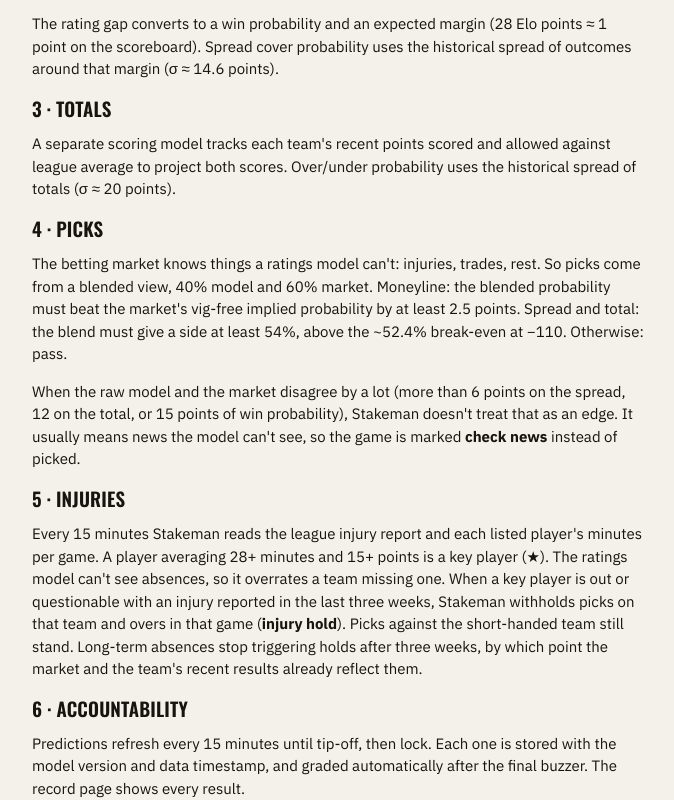
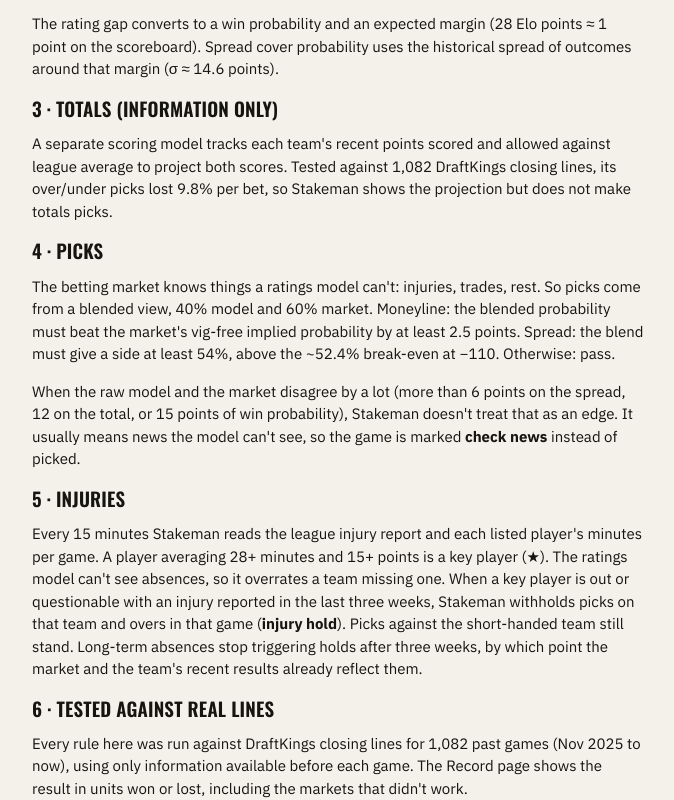
Before and after one commit to luckys-lnz/stakeman, a Next.js app: page /method in a window 1280 px wide. Shown: the part 461-1261 px from the top of the page, without its empty margins (84-758 px from the left). Built offline with nearby package versions, Linux system fonts and the light colour scheme.

Commit message:
Model v1.4: drop totals picks after closing-line backtest (-9.8% ROI); copy explains totals are info only

```diff
--- a/app/game/[id]/page.tsx
+++ b/app/game/[id]/page.tsx
@@ -54,7 +54,7 @@
   const tl = p?.market_total != null ? Number(p.market_total) : null, et = p ? Number(p.exp_total) : null;
   const totalVerdict = tl == null || et == null ? null
     : Math.abs(et - tl) < 3 ? `Projection ${et.toFixed(1)} is close to the line (${tl}): no edge.`
-    : `Model projects ${Math.abs(et - tl).toFixed(1)} pts ${et > tl ? "more" : "fewer"} than the line: leans ${et > tl ? "Over" : "Under"}.`;
+    : `Model projects ${Math.abs(et - tl).toFixed(1)} pts ${et > tl ? "more" : "fewer"} than the line (a lean, not a pick: totals picks lost money in testing).`;
   const formVerdict = fa.l10 && fh.l10
     ? Math.abs(fa.l10.margin - fh.l10.margin) < 2 ? `Similar recent form (avg margin ${sg(fa.l10.margin)} vs ${sg(fh.l10.margin)}).`
       : `${fa.l10.margin > fh.l10.margin ? A : H} in better form: avg margin ${sg(Math.max(fa.l10.margin, fh.l10.margin))} vs ${sg(Math.min(fa.l10.margin, fh.l10.margin))} over the last 10.`
@@ -125,7 +125,7 @@
 
       {tl != null && et != null && (
         <section className="chart">
-          <h3>Total: how many points?</h3>
+          <h3>Total: how many points? <small className="muted" style={{ fontFamily: "var(--font-body)", textTransform: "none", fontSize: 13, fontWeight: 500 }}>· info only, no totals picks</small></h3>
           <p className="cverdict">{totalVerdict}</p>
           <NumberLine min={tMid - tSpan} max={tMid + tSpan} left="fewer points" right="more points"
             marks={[
--- a/app/method/page.tsx
+++ b/app/method/page.tsx
@@ -14,14 +14,16 @@
         <p>Every team carries an Elo rating, updated after each game by how much it won or lost by, adjusted for how expected the result was. Between seasons, ratings regress 40% toward average so roster changes are accounted for. Home court is worth about 1.8 points.</p>
         <h3>2 · Win probability and margin</h3>
         <p>The rating gap converts to a win probability and an expected margin (28 Elo points ≈ 1 point on the scoreboard). Spread cover probability uses the historical spread of outcomes around that margin (σ ≈ 14.6 points).</p>
-        <h3>3 · Totals</h3>
-        <p>A separate scoring model tracks each team&apos;s recent points scored and allowed against league average to project both scores. Over/under probability uses the historical spread of totals (σ ≈ 20 points).</p>
+        <h3>3 · Totals (information only)</h3>
+        <p>A separate scoring model tracks each team&apos;s recent points scored and allowed against league average to project both scores. Tested against 1,082 DraftKings closing lines, its over/under picks lost 9.8% per bet, so Stakeman shows the projection but does not make totals picks.</p>
         <h3>4 · Picks</h3>
-        <p>The betting market knows things a ratings model can&apos;t: injuries, trades, rest. So picks come from a blended view, 40% model and 60% market. Moneyline: the blended probability must beat the market&apos;s vig-free implied probability by at least 2.5 points. Spread and total: the blend must give a side at least 54%, above the ~52.4% break-even at −110. Otherwise: pass.</p>
+        <p>The betting market knows things a ratings model can&apos;t: injuries, trades, rest. So picks come from a blended view, 40% model and 60% market. Moneyline: the blended probability must beat the market&apos;s vig-free implied probability by at least 2.5 points. Spread: the blend must give a side at least 54%, above the ~52.4% break-even at −110. Otherwise: pass.</p>
         <p>When the raw model and the market disagree by a lot (more than 6 points on the spread, 12 on the total, or 15 points of win probability), Stakeman doesn&apos;t treat that as an edge. It usually means news the model can&apos;t see, so the game is marked <b>check news</b> instead of picked.</p>
         <h3>5 · Injuries</h3>
         <p>Every 15 minutes Stakeman reads the league injury report and each listed player&apos;s minutes per game. A player averaging 28+ minutes and 15+ points is a key player (★). The ratings model can&apos;t see absences, so it overrates a team missing one. When a key player is out or questionable with an injury reported in the last three weeks, Stakeman withholds picks on that team and overs in that game (<b>injury hold</b>). Picks against the short-handed team still stand. Long-term absences stop triggering holds after three weeks, by which point the market and the team&apos;s recent results already reflect them.</p>
-        <h3>6 · Accountability</h3>
+        <h3>6 · Tested against real lines</h3>
+        <p>Every rule here was run against DraftKings closing lines for 1,082 past games (Nov 2025 to now), using only information available before each game. The Record page shows the result in units won or lost, including the markets that didn&apos;t work.</p>
+        <h3>7 · Accountability</h3>
         <p>Predictions refresh every 15 minutes until tip-off, then lock. Each one is stored with the model version and data timestamp, and graded automatically after the final buzzer. The record page shows every result.</p>
       </div>
 
--- a/app/record/page.tsx
+++ b/app/record/page.tsx
@@ -39,7 +39,7 @@
   const name = { ml: "Moneyline", spread: "Spread", total: "Total" } as const;
   const fmtMonth = (k: string) => new Date(k + "-15").toLocaleDateString("en-US", { month: "short", year: "2-digit" });
   const betVerdict = betAll.n === 0 ? null
-    : betAll.u > 0 ? `Profitable in the backtest: ${units(betAll.u)} over ${betAll.n} picks (${(betAll.u / betAll.n * 100).toFixed(1)}% return per pick).`
+    : betAll.u > 0 ? `Profitable in the backtest: ${units(betAll.u)} over ${betAll.n} picks (${(betAll.u / betAll.n * 100).toFixed(1)}% return per pick). Not yet statistically proven: swings month to month are large, so expect losing stretches.`
     : `Not profitable in the backtest: ${units(betAll.u)} over ${betAll.n} picks (${(betAll.u / betAll.n * 100).toFixed(1)}% per pick). Treat picks as information, not a money-maker, until the live record says otherwise.`;
 
   return (
@@ -63,6 +63,7 @@
               </div>
             ))}
           </div>
+          <p className="vnote">Totals were dropped in v1.4: the same test showed totals picks losing 32 units (−9.8% per bet) over 328 picks.</p>
           {det && <p className="vnote">Backtest: today&apos;s pick rules applied to {det.games_with_lines} past games ({det.from ? fmtMonth(det.from.slice(0, 7)) : ""}–{det.to ? fmtMonth(det.to.slice(0, 7)) : ""}) against DraftKings closing lines, 1 unit per pick, −110 on spreads and totals. Each game uses only information from before it. Injury holds aren&apos;t applied (no historical pre-game reports).</p>}
         </section>
       )}
--- a/lib/db.ts
+++ b/lib/db.ts
@@ -4,7 +4,7 @@
   process.env.NEXT_PUBLIC_SUPABASE_ANON_KEY ??
   "eyJhbGciOiJIUzI1NiIsInR5cCI6IkpXVCJ9.eyJpc3MiOiJzdXBhYmFzZSIsInJlZiI6Im16YXZlb3lldGJnY2ZyZ3pna3ZoIiwicm9sZSI6ImFub24iLCJpYXQiOjE3OTI3NTg0MzgsImV4cCI6MjEwODMzNDQzOH0.ntpBKplR8-IzKPlP5fLk6IWktRtiGZGk9u2wQXXmZfM";
 
-export const MODEL = "stakeman-elo-v1.3";
+export const MODEL = "stakeman-elo-v1.4";
 
 export async function q<T = any>(path: string, revalidate = 60): Promise<T> {
   const r = await fetch(`${URL_}/rest/v1/${path}`, {
--- a/lib/verdict.ts
+++ b/lib/verdict.ts
@@ -77,7 +77,7 @@
     else if (flags.includes("total")) out.push({ market: "Total", status: "news", pick: null, price: null,
       reason: `Model ${et.toFixed(1)} vs line ${tl}: too far apart to trust.` });
     else out.push({ market: "Total", status: "pass", pick: null, price: null,
-      reason: `Model ${et.toFixed(1)} vs line ${tl}: within ${Math.abs(et - tl).toFixed(1)} pts, no edge.` });
+      reason: `Info only: model projects ${et.toFixed(1)} vs a line of ${tl}. Stakeman doesn't bet totals. Its totals picks lost money in testing (−9.8% per bet).` });
   }
   return out;
 }
```
Also changed, not shown: 1 other file (tests, documents, lock files or other folders).
